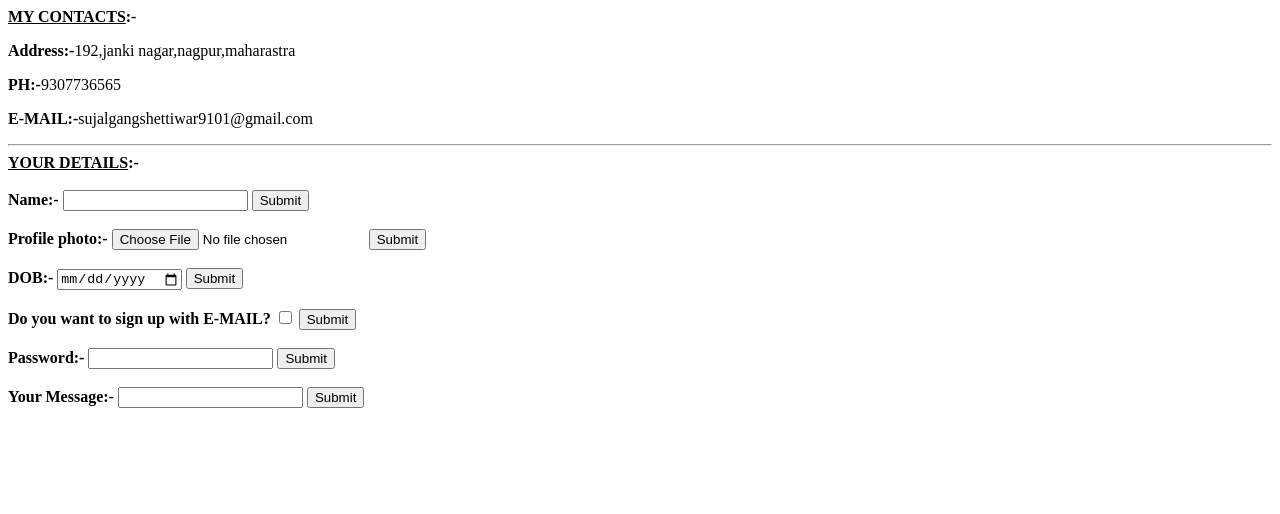
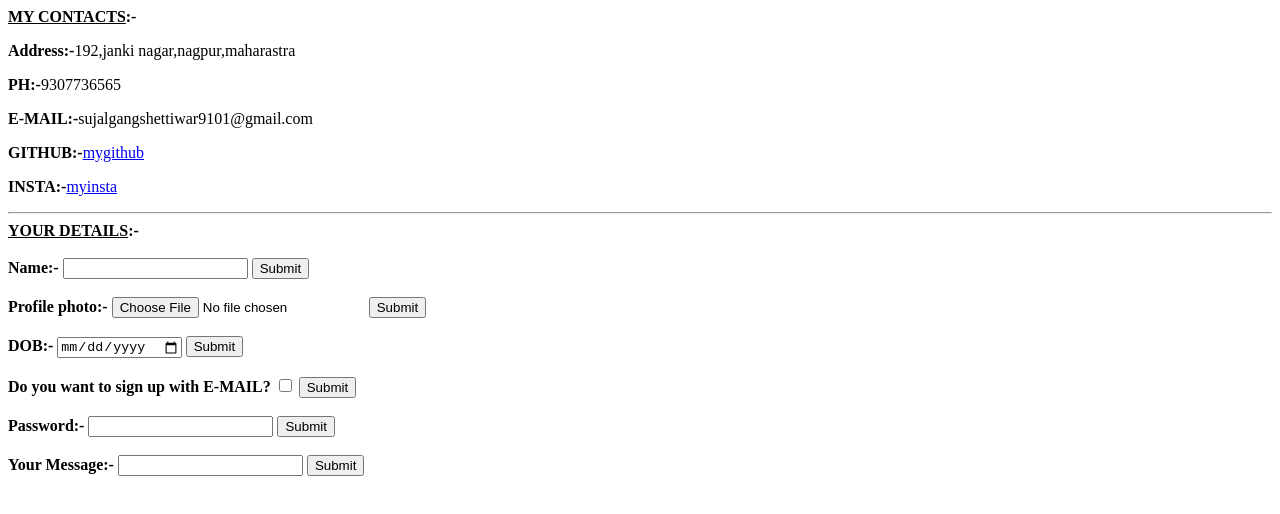
Before and after one commit to sujal9101/CV, a plain HTML site: page contact.html in a window 1280 px wide. Drawn offline with Linux system fonts and the light colour scheme.

Commit message:
Update contact.html

```diff
--- a/contact.html
+++ b/contact.html
@@ -8,6 +8,8 @@
         <p><strong>Address:-</strong>192,janki nagar,nagpur,maharastra</p>
         <p><strong>PH:-</strong>9307736565</p>
         <p><strong>E-MAIL:-</strong>sujalgangshettiwar9101@gmail.com</p>
+        <p><strong>GITHUB:-</strong><a href="https://github.com/sujal9101">mygithub</a></p>
+        <p><strong>INSTA:-</strong><a href="https://www.instagram.com/sujal_gangshettiwar/">myinsta</a></p>
      <hr>
 
      <h><strong><u>YOUR DETAILS</u>:-</strong></h>
```
